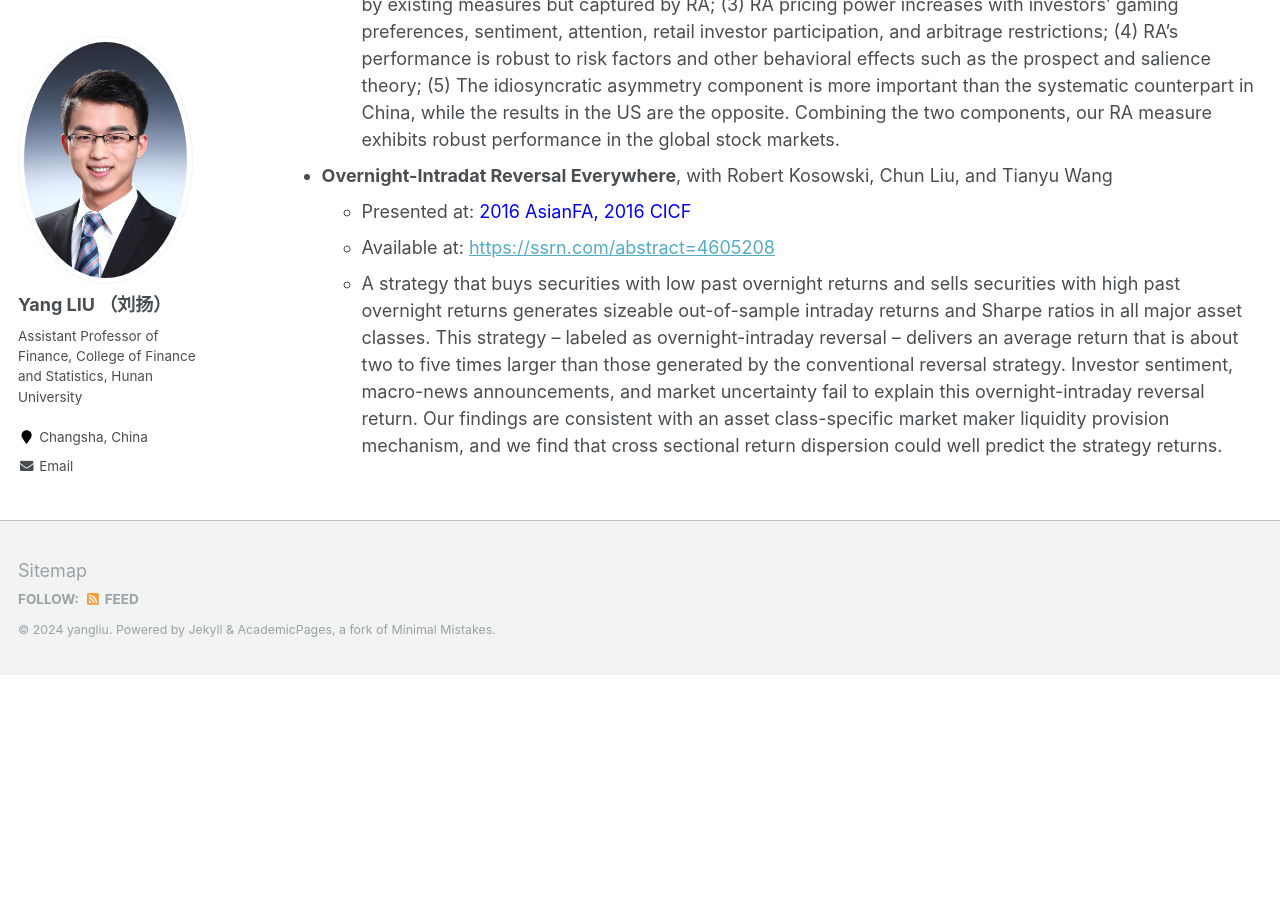
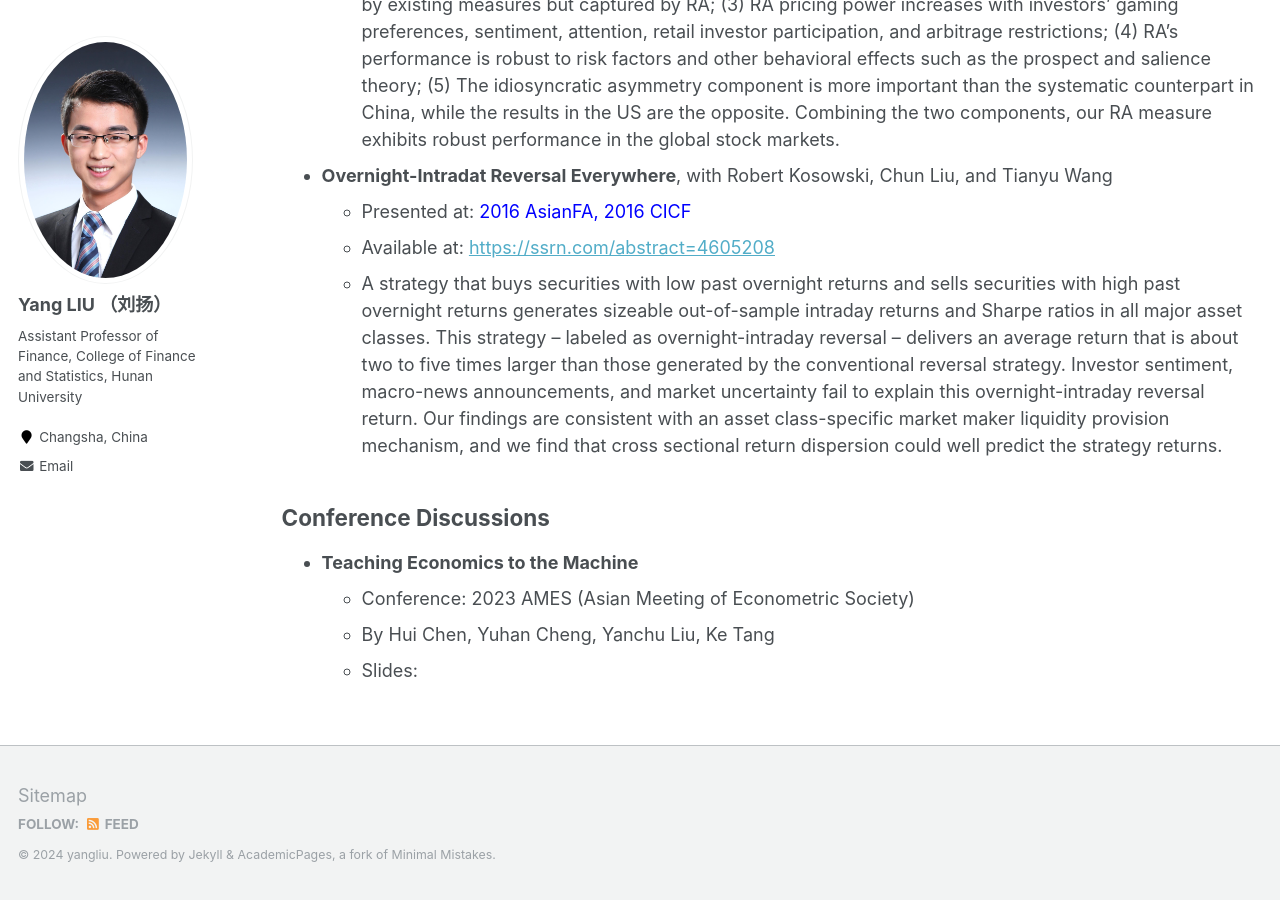
Before and after one commit to yangliu-finance/yangliu-finance.github.io, a Jekyll site: the page built from _pages/research.md, in a window 1280 px wide and 900 px high, scrolled down 2045 px. Built offline with Jekyll 4.4.1, drawn with Linux system fonts in a browser that asks for light colours; before the commit the page ends 2720 px from its top, so only the background shows below that.

Commit message:
Update research.md

```diff
--- a/_pages/research.md
+++ b/_pages/research.md
@@ -69,6 +69,15 @@ applications in asset pricing.
 
 
 
+Conference Discussions
+------
+
++ **Teaching Economics to the Machine**
+  + Conference: 2023 AMES (Asian Meeting of Econometric Society)
+  + By Hui Chen, Yuhan Cheng, Yanchu Liu, Ke Tang
+  + Slides:
+
+
 
 <!---
 Work in Progress
```
